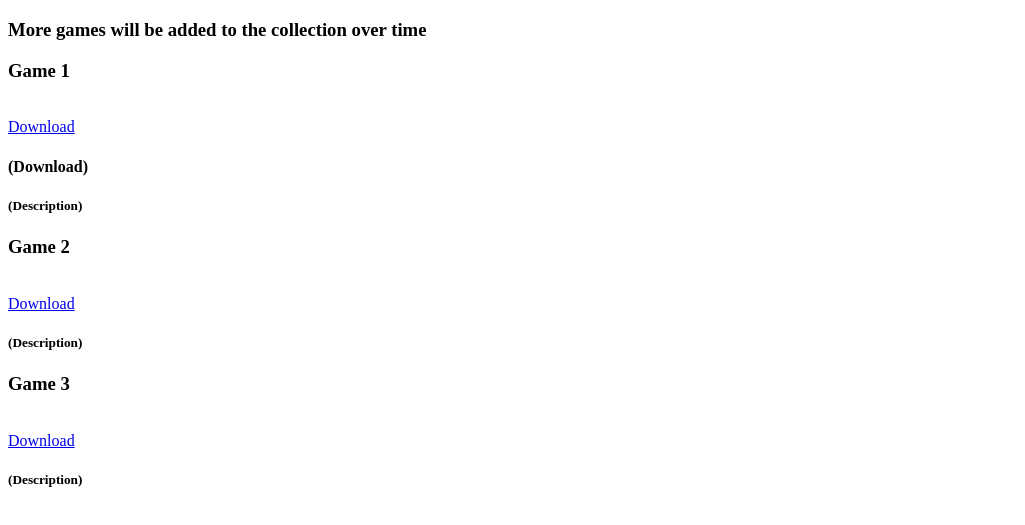
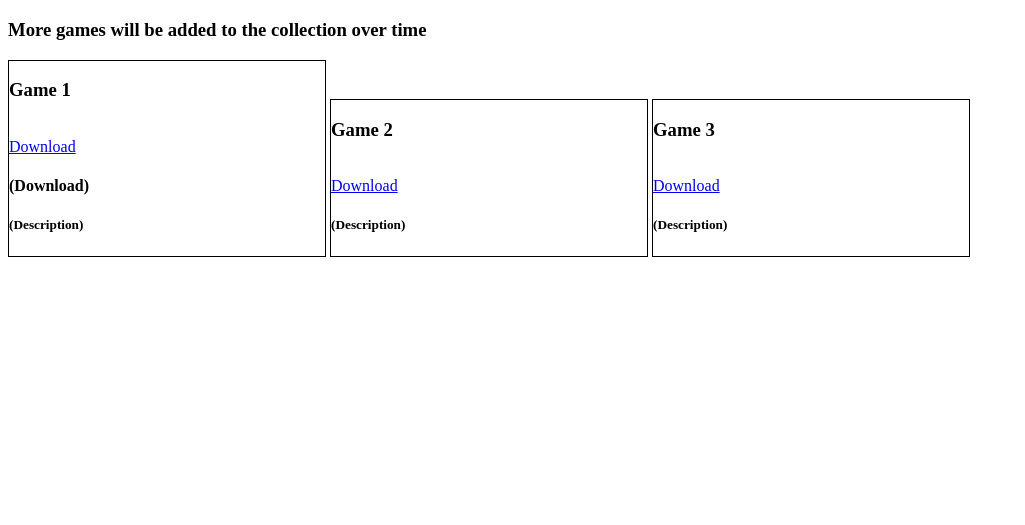
Before and after one commit to FizzyFriday/FizzyFriday.github.io, a plain HTML site: page index.html in a window 1280 px wide. Shown: the part 61-586 px from the top of the page, without its empty margins (0-1025 px from the left). Drawn offline with Linux system fonts and the light colour scheme.

Commit message:
Update index.html

```diff
--- a/index.html
+++ b/index.html
@@ -8,20 +8,20 @@
   <h1>Fizzy's game collection</h1>
   <h3>More games will be added to the collection over time</h3>
 
-  <div class="LeftDiv">
+  <div class="GameBox">
     <h3>Game 1</h3><br>
     <a href="Name.zip" Download>Download</a>
     <h4>(Download)</h4>
     <h5>(Description)</h5>
   </div>
 
-  <div class="RightDiv">
+  <div class="GameBox">
     <h3>Game 2</h3><br>
     <a href="Name.zip" Download>Download</a>
     <h5>(Description)</h5>
   </div>
 
-  <div class="LeftDiv">
+  <div class="GameBox">
     <h3>Game 3</h3><br>
     <a href="Name.zip" Download>Download</a>
     <h5>(Description)</h5>
```
